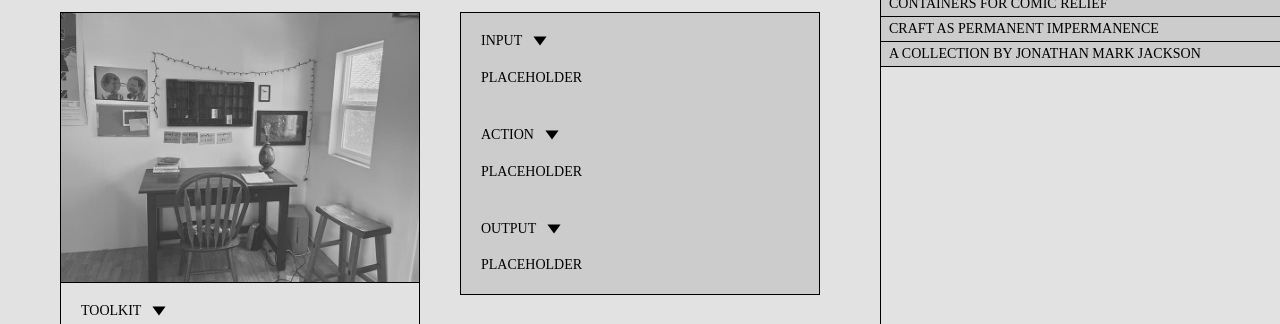
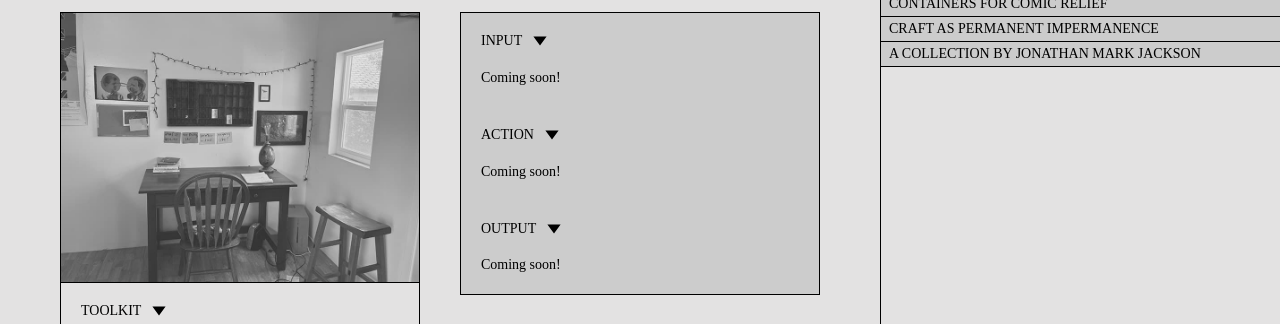
Before and after one commit to gabrieldrozdov/notes-on-craft, a plain HTML site: page participatory-invitations/georgia-cloepfil/index.html in a window 1280 px wide. Shown: the part 263-587 px from the top of the page. Drawn offline with Linux system fonts and the light colour scheme; a web font is replaced by a local one.

Commit message:
changed placeholders to coming soon!

```diff
--- a/data.json
+++ b/data.json
@@ -82,19 +82,19 @@
     "note-explore": "",
     "invitation-title": "Lorem Ipsum",
     "invitation-img": "",
-    "invitation-mediums": "PLACEHOLDER",
+    "invitation-mediums": "Coming soon!",
     "invitation-tools": [
-      "PLACEHOLDER"
+      "Coming soon!"
     ],
     "invitation-img2": "Tanya-Bush_PI.svg",
     "invitation-input": [
-      "PLACEHOLDER"
+      "Coming soon!"
     ],
     "invitation-action": [
-      "PLACEHOLDER"
+      "Coming soon!"
     ],
     "invitation-output": [
-      "PLACEHOLDER"
+      "Coming soon!"
     ]
   },
   {
@@ -135,14 +135,14 @@
     "note-explore": "",
     "invitation-title": "Lorem Ipsum",
     "invitation-img": "NMartino_PI.jpg",
-    "invitation-mediums": "PLACEHOLDER",
+    "invitation-mediums": "Coming soon!",
     "invitation-tools": [
-      "PLACEHOLDER"
+      "Coming soon!"
     ],
     "invitation-img2": "NMartino_PI.svg",
-    "invitation-input": "<p>PLACEHOLDER</p>",
-    "invitation-action": "<p>PLACEHOLDER</p>",
-    "invitation-output": "<p>PLACEHOLDER</p>"
+    "invitation-input": "<p>Coming soon!</p>",
+    "invitation-action": "<p>Coming soon!</p>",
+    "invitation-output": "<p>Coming soon!</p>"
   },
   {
     "transcript": "https://docs.google.com/document/d/15NiaMJsNYF77F6mroUQVM4HEYaEySczAXcI4zpDclDM/edit?usp=sharing",
@@ -182,7 +182,7 @@
     "note-explore": "Mexican Artist, Gabriel Orozco",
     "invitation-title": "Lorem Ipsum",
     "invitation-img": "Sameer-Farooq_PI.jpg",
-    "invitation-mediums": "PLACEHOLDER",
+    "invitation-mediums": "Coming soon!",
     "invitation-tools": [
       "Camera",
       "Clay",
@@ -195,9 +195,9 @@
       "Water"
     ],
     "invitation-img2": "Sameer-Farooq_PI.svg",
-    "invitation-input": "<p>PLACEHOLDER</p>",
-    "invitation-action": "<p>PLACEHOLDER</p>",
-    "invitation-output": "<p>PLACEHOLDER</p>"
+    "invitation-input": "<p>Coming soon!</p>",
+    "invitation-action": "<p>Coming soon!</p>",
+    "invitation-output": "<p>Coming soon!</p>"
   },
   {
     "transcript": "https://docs.google.com/document/d/1_BjnwP5075dQglsN0eQ6ZapDRS5PqPPKq_4XHgQJfJU/edit?usp=sharing",
@@ -290,14 +290,14 @@
     "note-explore": "",
     "invitation-title": "Lorem Ipsum",
     "invitation-img": "CKerwin_PI.jpg",
-    "invitation-mediums": "PLACEHOLDER",
+    "invitation-mediums": "Coming soon!",
     "invitation-tools": [
-      "PLACEHOLDER"
+      "Coming soon!"
     ],
     "invitation-img2": "CKerwin_PI.svg",
-    "invitation-input": "<p>PLACEHOLDER</p>",
-    "invitation-action": "<p>PLACEHOLDER</p>",
-    "invitation-output": "<p>PLACEHOLDER</p>"
+    "invitation-input": "<p>Coming soon!</p>",
+    "invitation-action": "<p>Coming soon!</p>",
+    "invitation-output": "<p>Coming soon!</p>"
   },
   {
     "transcript": "https://docs.google.com/document/d/14PvtyfilhxA-ndhokx18yJ2ekacrWIDYmFq3_Iv9kqk/edit?usp=sharing",
@@ -390,14 +390,14 @@
     "note-explore": "",
     "invitation-title": "Lorem Ipsum",
     "invitation-img": "BBDarlin_PI.jpg",
-    "invitation-mediums": "PLACEHOLDER",
+    "invitation-mediums": "Coming soon!",
     "invitation-tools": [
-      "PLACEHOLDER"
+      "Coming soon!"
     ],
     "invitation-img2": "BBDarlin_PI.svg",
-    "invitation-input": "<p>PLACEHOLDER</p>",
-    "invitation-action": "<p>PLACEHOLDER</p>",
-    "invitation-output": "<p>PLACEHOLDER</p>"
+    "invitation-input": "<p>Coming soon!</p>",
+    "invitation-action": "<p>Coming soon!</p>",
+    "invitation-output": "<p>Coming soon!</p>"
   },
   {
     "transcript": "",
@@ -437,14 +437,14 @@
     "note-explore": "",
     "invitation-title": "Lorem Ipsum",
     "invitation-img": "ZPulley_PI.jpg",
-    "invitation-mediums": "PLACEHOLDER",
+    "invitation-mediums": "Coming soon!",
     "invitation-tools": [
-      "PLACEHOLDER"
+      "Coming soon!"
     ],
     "invitation-img2": "ZPulley_PI.svg",
-    "invitation-input": "<p>PLACEHOLDER</p>",
-    "invitation-action": "<p>PLACEHOLDER</p>",
-    "invitation-output": "<p>PLACEHOLDER</p>"
+    "invitation-input": "<p>Coming soon!</p>",
+    "invitation-action": "<p>Coming soon!</p>",
+    "invitation-output": "<p>Coming soon!</p>"
   },
   {
     "transcript": "https://docs.google.com/document/d/1Syp8zSXsiQk1UIZsRQf__ti9VXyBndzqIMkJ4V7YYEM/edit",
@@ -484,14 +484,14 @@
     "note-explore": "",
     "invitation-title": "Lorem Ipsum",
     "invitation-img": "JChodosh_PI.jpg",
-    "invitation-mediums": "PLACEHOLDER",
+    "invitation-mediums": "Coming soon!",
     "invitation-tools": [
-      "PLACEHOLDER"
+      "Coming soon!"
     ],
     "invitation-img2": "JChodosh_PI.svg",
-    "invitation-input": "<p>PLACEHOLDER</p>",
-    "invitation-action": "<p>PLACEHOLDER</p>",
-    "invitation-output": "<p>PLACEHOLDER</p>"
+    "invitation-input": "<p>Coming soon!</p>",
+    "invitation-action": "<p>Coming soon!</p>",
+    "invitation-output": "<p>Coming soon!</p>"
   },
   {
     "transcript": "https://docs.google.com/document/d/1f_bVk2wMwBHujLX9NGZ4JcJqQzsa1-qIZEc1aTHxFm0/edit?usp=sharing",
@@ -588,9 +588,9 @@
     "invitation-mediums": "Lorem Ipsum",
     "invitation-tools": "<p>On hand:</p>\n[\"⅜” beige masking tape\", \"A camera of some kind\", \"A dot-grid sketchbook [with a pen attached,\"], \"A hot glue gun\", \"Something sharp [olfa, pocket knife, butter knife, really anything with an edge]\"]\n\n<p>In your shop</p>\n[ \"6\" Starret Combo Square\", \"12' Stanley Leverlock Tape Measure\", \"An old fashioned pencil\", \"A sharpie\", \"Safety glasses—often doubling as a hair tie when not in use\", \"Some kind of device for listening to music\"]",
     "invitation-img2": "JRybczynski_PI.svg",
-    "invitation-input": "<p>PLACEHOLDER</p>",
-    "invitation-action": "<p>PLACEHOLDER</p>",
-    "invitation-output": "<p>PLACEHOLDER</p>"
+    "invitation-input": "<p>Coming soon!</p>",
+    "invitation-action": "<p>Coming soon!</p>",
+    "invitation-output": "<p>Coming soon!</p>"
   },
   {
     "transcript": "https://docs.google.com/document/d/1R7PBA4JvuwBgzMbmyLT_nTGNNAFFlcBsoeJSmY16Hk8/edit#heading=h.dsuy52s00xwy",
@@ -692,8 +692,8 @@
     ],
     "invitation-img2": "TGoldenberg_PI.svg",
     "invitation-input": "<p>Go to a space that allows you access to calm. Ideally, this space is public and has a small presence of people who stimulate the senses, but do not overwhelm. Bring with you a partially read book, one you've been meaning to dive back into.</p>",
-    "invitation-action": "<p>PLACEHOLDER</p>",
-    "invitation-output": "<p>PLACEHOLDER</p>"
+    "invitation-action": "<p>Coming soon!</p>",
+    "invitation-output": "<p>Coming soon!</p>"
   },
   {
     "transcript": "https://docs.google.com/document/d/17GW9PvsVzdJSsTeJpvhLrp6G0p8emkngQoAxs8bCU0s/edit?usp=sharing",
@@ -741,8 +741,8 @@
       "Pilot V5 Pen"
     ],
     "invitation-img2": "GCloepfil_PI.svg",
-    "invitation-input": "<p>PLACEHOLDER</p>",
-    "invitation-action": "<p>PLACEHOLDER</p>",
-    "invitation-output": "<p>PLACEHOLDER</p>"
+    "invitation-input": "<p>Coming soon!</p>",
+    "invitation-action": "<p>Coming soon!</p>",
+    "invitation-output": "<p>Coming soon!</p>"
   }
 ]
--- a/participatory-invitations/georgia-cloepfil/index.html
+++ b/participatory-invitations/georgia-cloepfil/index.html
@@ -60,21 +60,21 @@
 								<div class="invitations-body-section" id="input" data-active="1">
 									<h3 onclick="toggleNotesSectionAlt('#input')">Input <svg viewBox="0 0 24 24"><path d="m12,18.666L2.104,5.334h19.792l-9.896,13.331Z"/></svg></h3>
 									<div class="invitations-body-content">
-										<p>PLACEHOLDER</p>
+										<p>Coming soon!</p>
 									</div>
 								</div>
 
 								<div class="invitations-body-section" id="action" data-active="1">
 									<h3 class="invitations-body-section-title" onclick="toggleNotesSectionAlt('#action')">Action <svg viewBox="0 0 24 24"><path d="m12,18.666L2.104,5.334h19.792l-9.896,13.331Z"/></svg></h3>
 									<div class="invitations-body-content">
-										<p>PLACEHOLDER</p>
+										<p>Coming soon!</p>
 									</div>
 								</div>
 
 								<div class="invitations-body-section" id="output" data-active="1">
 									<h3 class="invitations-body-section-title" onclick="toggleNotesSectionAlt('#output')">Output <svg viewBox="0 0 24 24"><path d="m12,18.666L2.104,5.334h19.792l-9.896,13.331Z"/></svg></h3>
 									<div class="invitations-body-content">
-										<p>PLACEHOLDER</p>
+										<p>Coming soon!</p>
 									</div>
 								</div>
 							</div>
```
